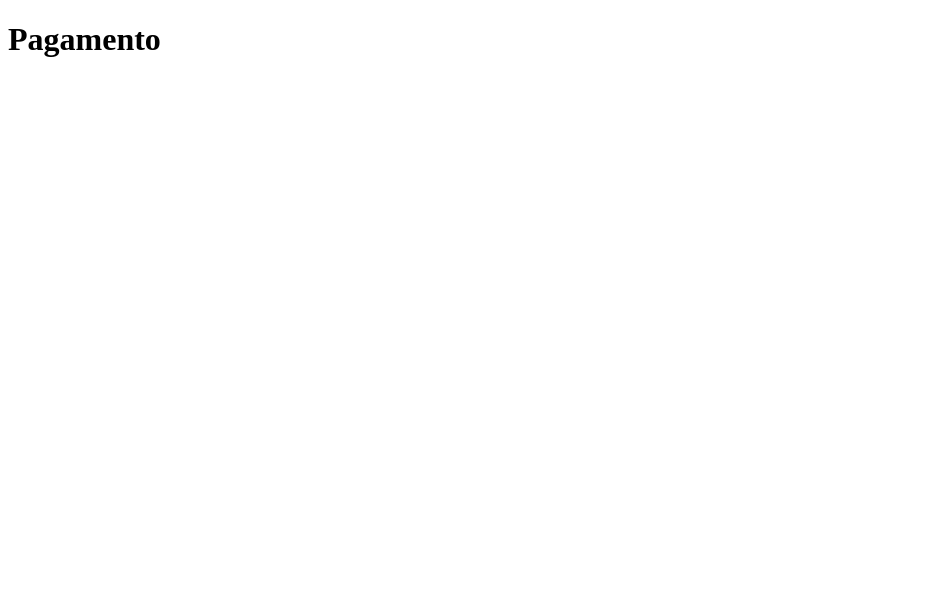
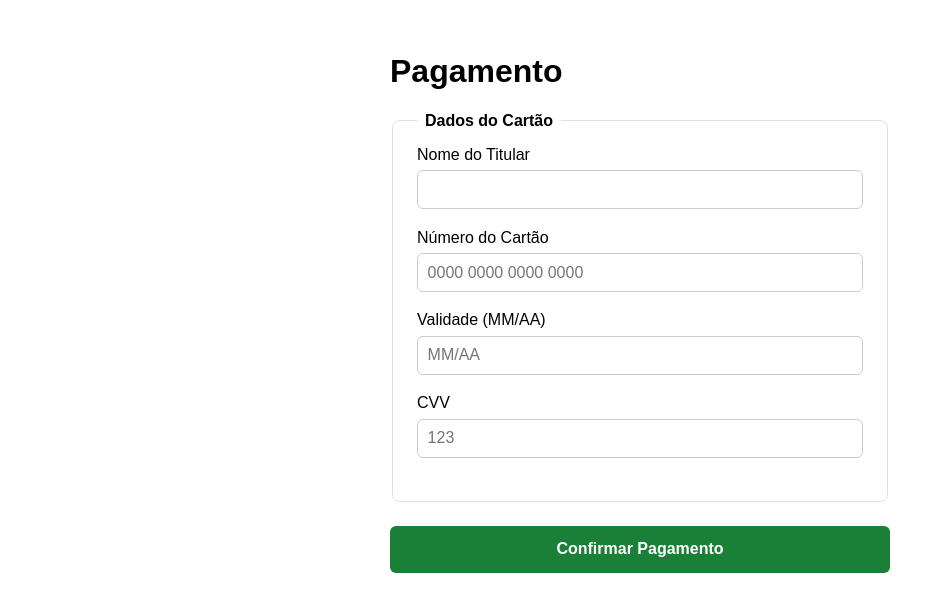
Before and after one commit to LuizMirandaJr/mini-projeto-md2, a React (Vite) app in the folder mini-projeto-modulo2/: page /pagamento in a window 1280 px wide. Shown: the top 612 px of the page, without its empty margins (0-945 px from the left). Built offline with nearby package versions, Linux system fonts and the light colour scheme.

Commit message:
feat: adiciona formulario de pagamento

```diff
--- a/mini-projeto-modulo2/package.json
+++ b/mini-projeto-modulo2/package.json
@@ -10,9 +10,12 @@
     "preview": "vite preview"
   },
   "dependencies": {
+    "@hookform/resolvers": "^5.9.1",
     "react": "^19.2.8",
     "react-dom": "^19.2.8",
-    "react-router-dom": "^7.18.3"
+    "react-hook-form": "^7.87.0",
+    "react-router-dom": "^7.18.3",
+    "zod": "^3.25.76"
   },
   "devDependencies": {
     "@eslint/js": "^10.0.1",
--- /dev/null
+++ b/mini-projeto-modulo2/src/assets/styles/pagamento.css
@@ -0,0 +1,68 @@
+.pagamento-container {
+    max-width: 500px;
+    margin: 0 auto;
+    padding: 1.5rem;
+    font-family: sans-serif;
+}
+
+fieldset {
+    border: 1px solid #e0e0e0;
+    border-radius: 8px;
+    padding: 1rem 1.5rem 1.5rem;
+    margin-bottom: 1.5rem;
+}
+
+legend {
+    font-weight: 600;
+    padding: 0 0.5rem;
+}
+
+.campo {
+    display: flex;
+    flex-direction: column;
+    margin-bottom: 1.2rem;
+}
+
+.campo label {
+    font-weight: 500;
+    margin-bottom: 0.4rem;
+}
+
+.campo input {
+    padding: 0.6rem;
+    border: 1px solid #ccc;
+    border-radius: 6px;
+    font-size: 1rem;
+}
+
+.campo input:focus {
+    outline: 2px solid #1a7f37;
+    outline-offset: 1px;
+}
+
+.campo input[aria-invalid="true"] {
+    border-color: #c0392b;
+}
+
+.erro {
+    color: #c0392b;
+    font-size: 0.85rem;
+    margin-top: 0.3rem;
+}
+
+button[type="submit"] {
+    width: 100%;
+    padding: 0.9rem;
+    background-color: #1a7f37;
+    color: #fff;
+    border: none;
+    border-radius: 6px;
+    font-size: 1rem;
+    font-weight: 600;
+    cursor: pointer;
+}
+
+button[type="submit"]:disabled {
+    opacity: 0.6;
+    cursor: not-allowed;
+}
--- a/mini-projeto-modulo2/src/pages/Pagamento.jsx
+++ b/mini-projeto-modulo2/src/pages/Pagamento.jsx
@@ -1,8 +1,119 @@
 import { useNavigate } from "react-router-dom"
+import { useForm } from "react-hook-form"
+import { zodResolver } from "@hookform/resolvers/zod"
+import { pagamentoSchema } from "../schemas/pagamentoSchema"
+import "../assets/styles/pagamento.css"
 
 function Pagamento() {
+    const {
+        register,
+        handleSubmit,
+        formState: { errors, isSubmitting },
+    } = useForm({
+        resolver: zodResolver(pagamentoSchema),
+        mode: "onBlur"
+    })
+
+    function onSubmit(dados) {
+        console.log("Formulário validado com sucesso:", dados)
+        alert("Formulário válido! (Nenhum processamento foi feito ainda)")
+    }
+
     return (
-        <h1>Pagamento</h1>
+        <div className="pagamento-container">
+            <h1>Pagamento</h1>
+
+            <form onSubmit={handleSubmit(onSubmit)} noValidate>  {/* noValidate serve para desativar a validação nativa do navegador  */}
+
+                <fieldset>
+                    <legend>Dados do Cartão</legend>
+
+                    {/* Campo Dados Titular */}
+                    <div className="campo">
+                        <label htmlFor="titular">Nome do Titular</label>
+                        <input
+                            id="titular"
+                            type="text"
+                            autoComplete="cc-name"
+                            {...register("titular")}
+                            aria-invalid={errors.titular ? "true" : "false"}
+                            aria-describedby={errors.titular ? "erro-titular" : undefined}
+                        />
+
+                        {errors.titular && (
+                            <p id="erro-titular" role="alert" className="erro">
+                                {errors.titular.message}
+                            </p>
+                        )}
+                    </div>
+
+                    {/* Campo Dados Cartão */}
+                    <div className="campo">
+                        <label htmlFor="numeroCartao">Número do Cartão</label>
+                        <input
+                            id="numeroCartao"
+                            type="text"
+                            inputMode="numeric" // Sugere o teclado numerico em dispositivos móveis
+                            autoComplete="cc-number"
+                            placeholder="0000 0000 0000 0000"
+                            {...register("numeroCartao")}
+                            aria-invalid={errors.numeroCartao ? "true" : "false"}
+                            aria-describedby={errors.numeroCartao ? "erro-numeroCartao" : undefined}
+                        />
+                        {errors.numeroCartao && (
+                            <p id="erro-numeroCartao" role="alert" className="erro">
+                                {errors.numeroCartao.message}
+                            </p>
+                        )}
+                    </div>
+
+                    {/* Campo Dados Validade */}
+                    <div className="campo">
+                        <label htmlFor="validade">Validade (MM/AA)</label>
+                        <input
+                            id="validade"
+                            type="text"
+                            inputMode="numeric"
+                            autoComplete="cc-exp"
+                            placeholder="MM/AA"
+                            {...register("validade")}
+                            aria-invalid={errors.validade ? "true" : "false"}
+                            aria-describedby={errors.validade ? "erro-validade" : undefined}
+                        />
+                        {errors.validade && (
+                            <p id="erro-validade" role="alert" className="erro">
+                                {errors.validade.message}
+                            </p>
+                        )}
+                    </div>
+
+                    {/* Campo Dados CVV */}
+                    <div className="campo">
+                        <label htmlFor="cvv">CVV</label>
+                        <input
+                            id="cvv"
+                            type="text"
+                            inputMode="numeric"
+                            autoComplete="cc-csc"
+                            placeholder="123"
+                            {...register("cvv")}
+                            aria-invalid={errors.cvv ? "true" : "false"}
+                            aria-describedby={errors.cvv ? "erro-cvv" : undefined}
+                        />
+                        {errors.cvv && (
+                            <p id="erro-cvv" role="alert" className="erro">
+                                {errors.cvv.message}
+                            </p>
+                        )}
+                    </div>
+                </fieldset>
+
+                <button type="submit" disabled={isSubmitting}>
+                    Confirmar Pagamento
+                </button>
+
+            </form>
+        </div>
     )
 }
 
--- /dev/null
+++ b/mini-projeto-modulo2/src/schemas/pagamentoSchema.js
@@ -0,0 +1,26 @@
+import { z } from "zod";
+
+export const pagamentoSchema = z.object({
+    titular: z
+        .string()
+        .trim()
+        .min(1, "O nome do titular é obrigatório."),
+
+    numeroCartao: z
+        .string()
+        .transform((valor) => valor.replace(/[\s-]/g, "")) // remove espaços e hífens
+        .refine((valor) => /^\d{16}$/.test(valor), {
+            message: "O número do cartão deve conter 16 dígitos.",
+        }),
+
+    validade: z
+        .string()
+        .regex(/^(0[1-9]|1[0-2])\/\d{2}$/, // MM/AA - Valida o formato de Mês/Ano
+            "A validade deve estar no formato MM/AA, com mês entre 01 e 12."
+        ),
+
+    cvv: z
+        .string()
+        .regex(/^\d{3}$/,
+            "O CVV deve conter exatamente 3 dígitos."), // CVV - Exatamente 3 digitos numericos
+});
```
Also changed, not shown: 1 other file (tests, documents, lock files or other folders).
